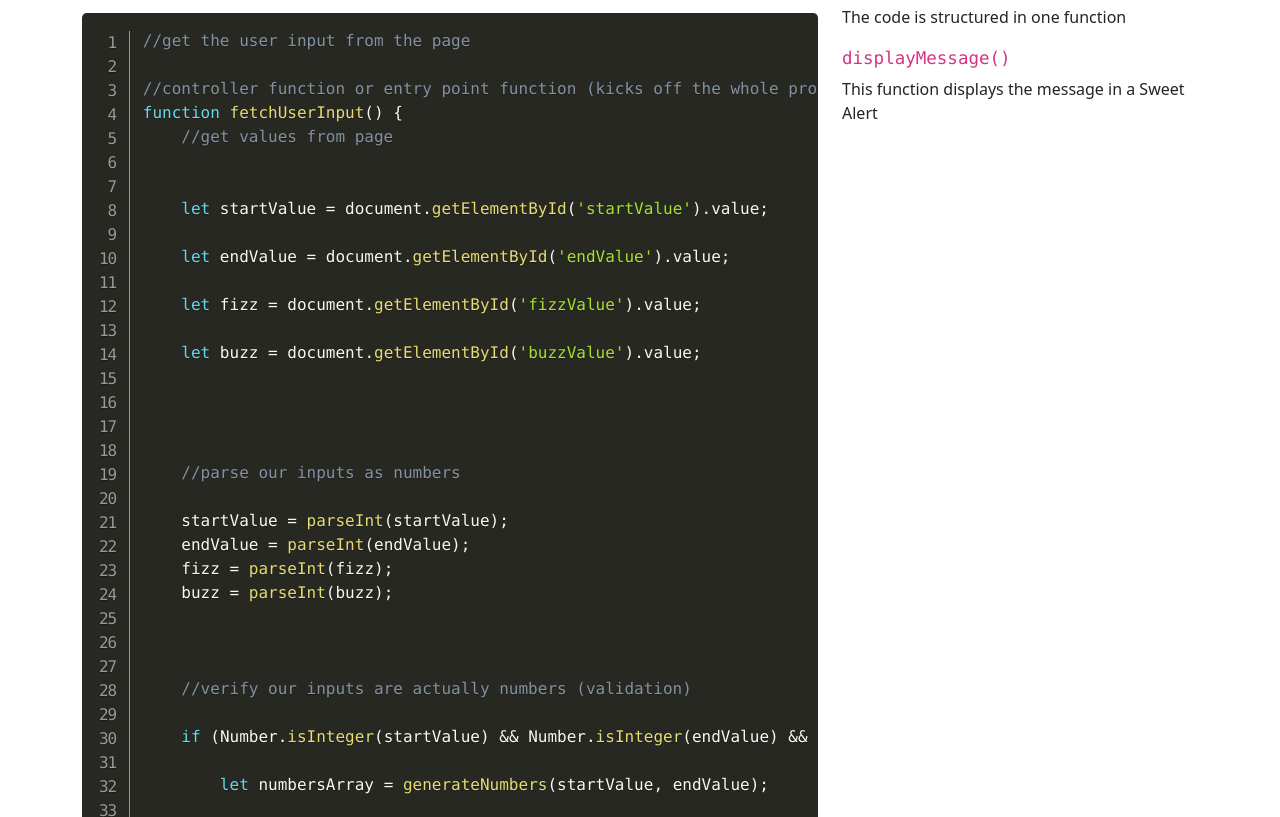
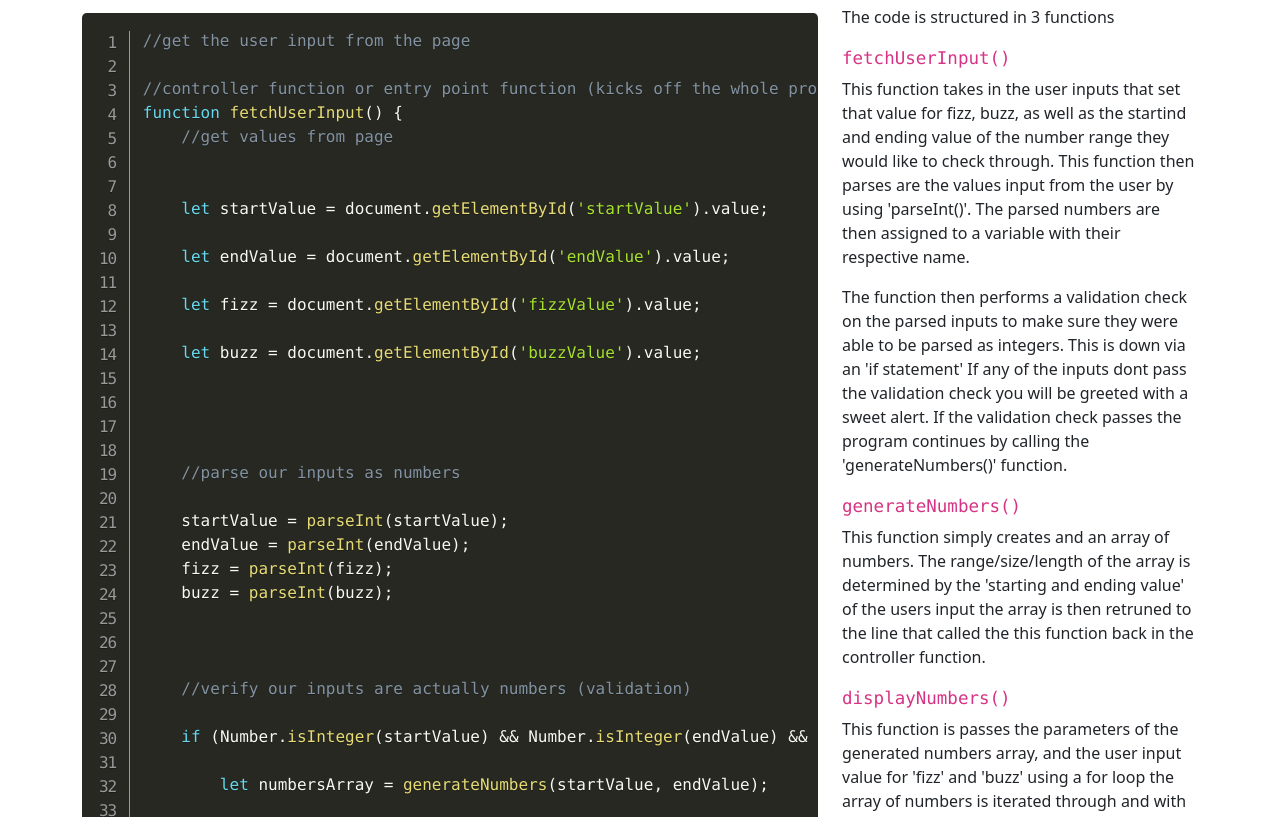
Before and after one commit to SamBasch/FizzBuzz, a plain HTML site: page code.html in a window 1280 px wide. Shown: the part 135-952 px from the top of the page. Drawn offline with nearby package versions, Linux system fonts and the light colour scheme.

Commit message:
code page

```diff
--- a/code.html
+++ b/code.html
@@ -192,9 +192,15 @@
             </div>
             <!--Code Description-->
             <div class="col-12 col-lg-4">
-                <p>The code is structured in one function</p>
-                <h5><code>displayMessage()</code></h5>
-                <p>This function displays the message in a Sweet Alert</p>
+                <p>The code is structured in 3 functions</p>
+                <h5><code>fetchUserInput()</code></h5>
+                <p>This function takes in the user inputs that set that value for fizz, buzz, as well as the startind and ending value of the number range they would like to check through. This function then parses are the values input from the user by using 'parseInt()'. The parsed numbers are then assigned to a variable with their respective name.</p>
+                <p>The function then performs a validation check on the parsed inputs to make sure they were able to be parsed as integers. This is down via an 'if statement' If any of the inputs dont pass the validation check you will be greeted with a sweet alert. If the validation check passes the program continues by calling the 'generateNumbers()' function.</p>
+                <h5><code>generateNumbers()</code></h5>
+                <p>This function simply creates and an array of numbers. The range/size/length of the array is determined by the 'starting and ending value' of the users input the array is then retruned to the line that called the this function back in the controller function.</p>
+                <h5><code>displayNumbers()</code></h5>
+                <p>This function is passes the parameters of the generated numbers array, and the user input value for 'fizz' and 'buzz' using a for loop the array of numbers is iterated through and with every iteration the current number of the array is check with modulo to see if it divisible by the 'fizz' or 'buzz' value. Via and if else/if statement...the current number is FIRST checked to see if it is divisible by BOTH the 'fizz' and 'buzz' values. (this has to be done first because if it is found to by divisible by just 'fizz' or 'buzz' first the if statement would end and you would never be able to see if it was divisible by both). whether the number is divisible both or just 'fizz' or just 'buzz' it will be given the respective class name that will change its appearance via CSS. More importantly its value will be assigned to the string 'fizzbuzz', 'fizz', or 'buzz' so that the string template literal displays it as those words instead of the actual number.</p>
+
             </div>
         </div>
     </main>
--- a/js/site.js
+++ b/js/site.js
@@ -104,10 +104,7 @@ function displayNumbers(numbersArray, fizz, buzz) {
         } else if (value % buzz == 0) {
             className= 'buzz'
             value = 'BUZZ'
-        } else {
-
         }
-
 
         if (i % 5 == 0) {
             tableHtml = tableHtml + '<tr>'
```
